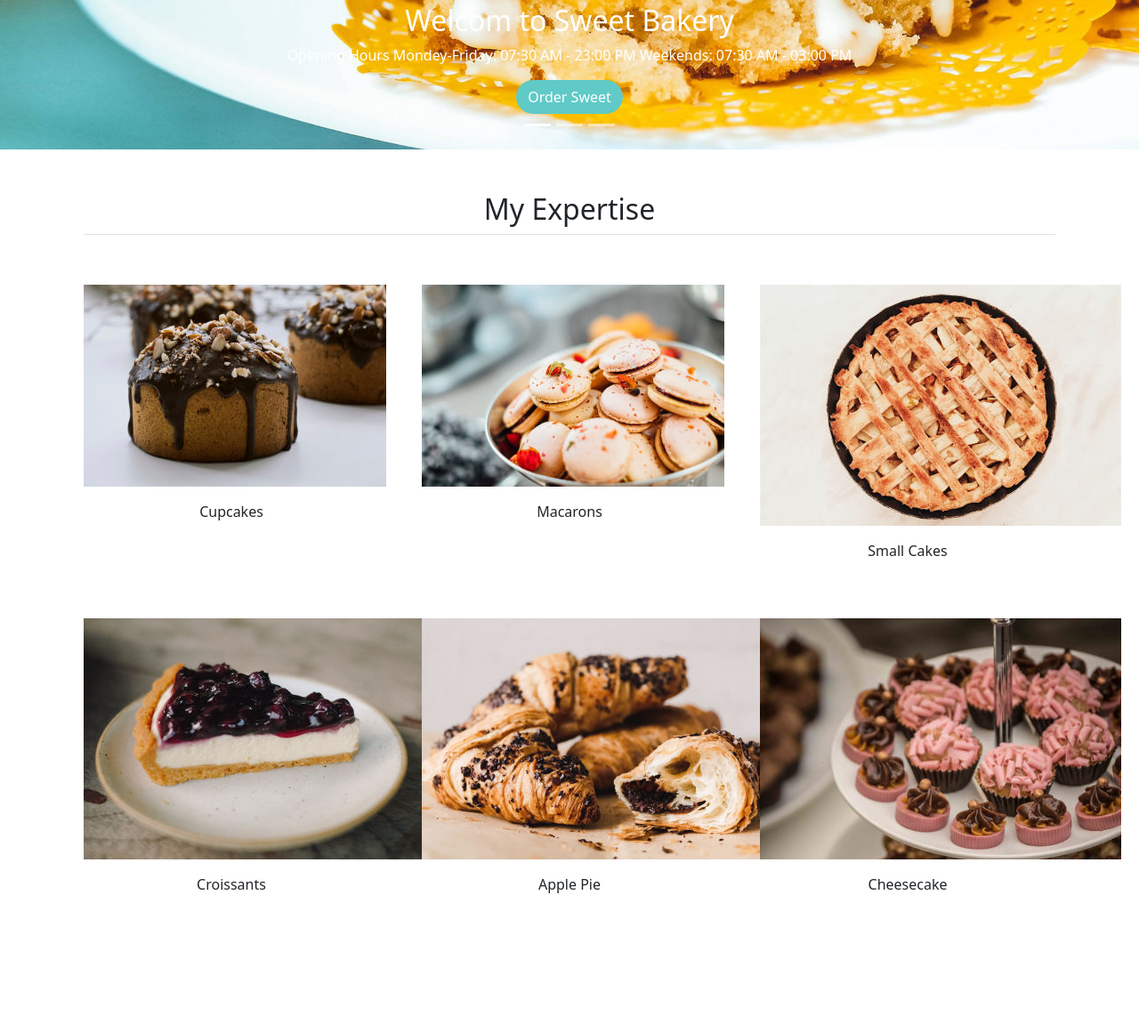
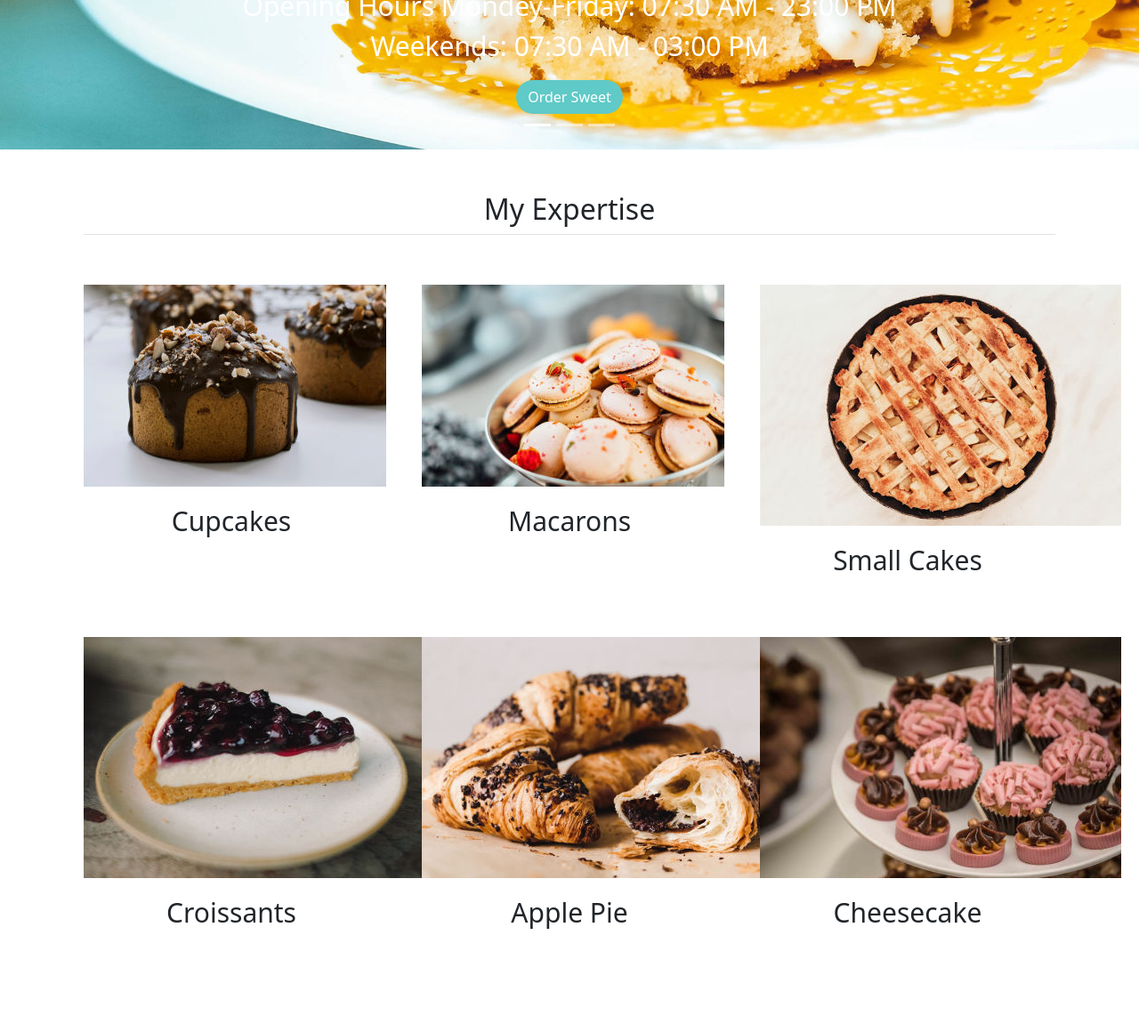
Before and after one commit to MuneebaQazi/sweet-website, a plain HTML site: page index.html in a window 1280 px wide. Shown: the part 891-2051 px from the top of the page at 89% size. Before the commit the page ends 2009 px from the top, so only its background shows below. Drawn offline with Linux system fonts and the light colour scheme.

Commit message:
second commit

```diff
--- a/index.html
+++ b/index.html
@@ -62,8 +62,8 @@
     <div class="carousel-item active">
       <img src="./images/bakery2-1920x1280.jpg" class="d-block w-100" alt="...">
       <div class="carousel-caption d-none d-md-block">
-    <h2>    Welcom to Sweet Bakery</h2>
-        <p>Opening Hours
+    <h2 class="font">    Welcom to Sweet Bakery</h2>
+        <p class="para">Opening Hours
 Mondey-Friday: 07:30 AM - 23:00 PM
 Weekends: 07:30 AM - 03:00 PM</p>
    <button type="button" class="btn btno">Order Sweet</button>
@@ -72,8 +72,8 @@ Weekends: 07:30 AM - 03:00 PM</p>
     <div class="carousel-item">
       <img src="./images/bakery-1920x1280.jpg" class="d-block w-100" alt="...">
       <div class="carousel-caption d-none d-md-block">
-       <h2>Enjoy Our Food Expirience</h2>
-        <h4>We offer a large assortment from cakes to small pastries
+       <h2 class="font">Enjoy Our Food Expirience</h2>
+        <h4 class="font">We offer a large assortment from cakes to small pastries
 
 </h4>
    <button type="button" class="btn btno">Order Sweet</button>
@@ -82,8 +82,8 @@ Weekends: 07:30 AM - 03:00 PM</p>
     <div class="carousel-item">
       <img src="./images/bakery2-1920x1280.jpg" class="d-block w-100" alt="...">
       <div class="carousel-caption d-none d-md-block">
-       <h2>Yummy Delicious Сakes</h2>
-      <h4>We accept orders for birthdays, weddings and celebrations</h4>
+       <h2 class="font">Yummy Delicious Сakes</h2>
+      <h4 class="font">We accept orders for birthdays, weddings and celebrations</h4>
          <button type="button" class="btn btno">Order Sweet</button>
       </div>
     </div>
@@ -106,41 +106,41 @@ Weekends: 07:30 AM - 03:00 PM</p>
  <div class="feature-icon d-inline-flex align-items-center justify-content-center bg-gradient fs-2 mb-3">
 <img src="./images/Cup Cake.jpg" alt="" >
 </div>
-<p class="text-center">Cupcakes</p>
+<p class="text-center para">Cupcakes</p>
  </div>
  <div class="feature col">
     <div class="feature-icon d-inline-flex align-items-center justify-content-center bg-gradient fs-2 mb-3">
 <img src="./images/cupcake2.jpg" alt="">
     </div>
-<p class="text-center">Macarons</p>
+<p class="text-center para">Macarons</p>
 
 </div>
 <div class="feature col">
 <div class="feature-icon d-inline-flex align-items-center justify-content-center  bg-gradient fs-2 mb-3">
     <img src="./images/cup cake 4.jpg" alt="">
 </div>
-<p class="text-center">Small Cakes</p>
+<p class="text-center para">Small Cakes</p>
 
 </div>
   <div class="feature col">
  <div class="feature-icon d-inline-flex align-items-center justify-content-center bg-gradient fs-2 mb-3">
     <img src="./images/cup cake5.jpg" alt="" >
 </div>
-<p class="text-center">Croissants</p>
+<p class="text-center para">Croissants</p>
 
  </div>
   <div class="feature col">
  <div class="feature-icon d-inline-flex align-items-center justify-content-center bg-gradient fs-2 mb-3">
     <img src="./images/cupcake4.jpg" alt="" >
 </div>
-<p class="text-center">Apple Pie</p>
+<p class="text-center para">Apple Pie</p>
 
  </div>
   <div class="feature col">
  <div class="feature-icon d-inline-flex align-items-center justify-content-center bg-gradient fs-2 mb-3">
     <img src="./images/cup cake 6.jpg" alt="" >
 </div>
-<p class="text-center">Cheesecake</p>
+<p class="text-center para">Cheesecake</p>
 
  </div>
  </div>
--- a/stlying.css
+++ b/stlying.css
@@ -15,3 +15,10 @@
 .btno:hover{
     background-color: pink;
 }
+.para{
+   font-size: 30px;
+}
+.font{
+    /* font-weight: bold; */
+    font-size: 100px;
+}
```
